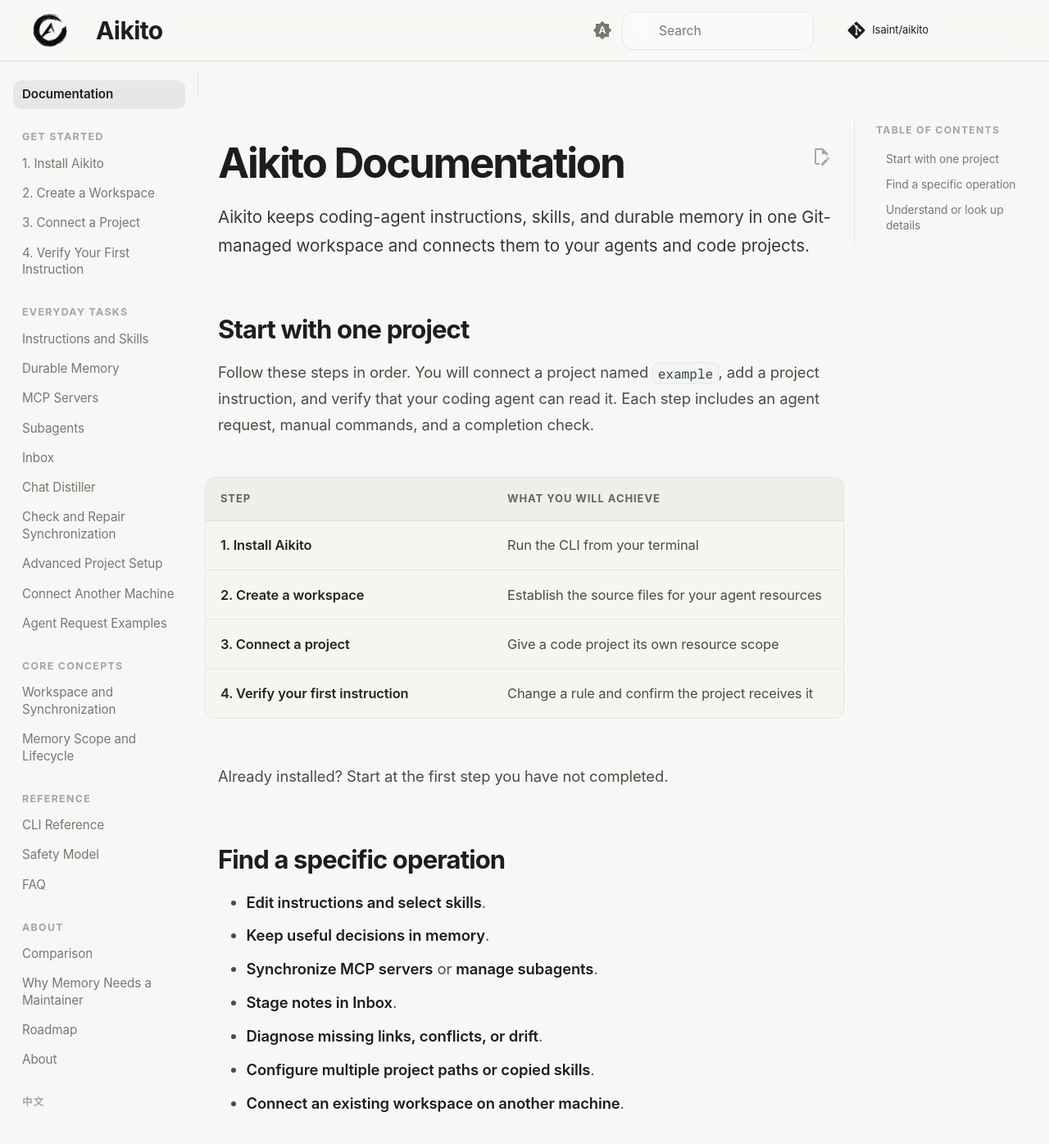
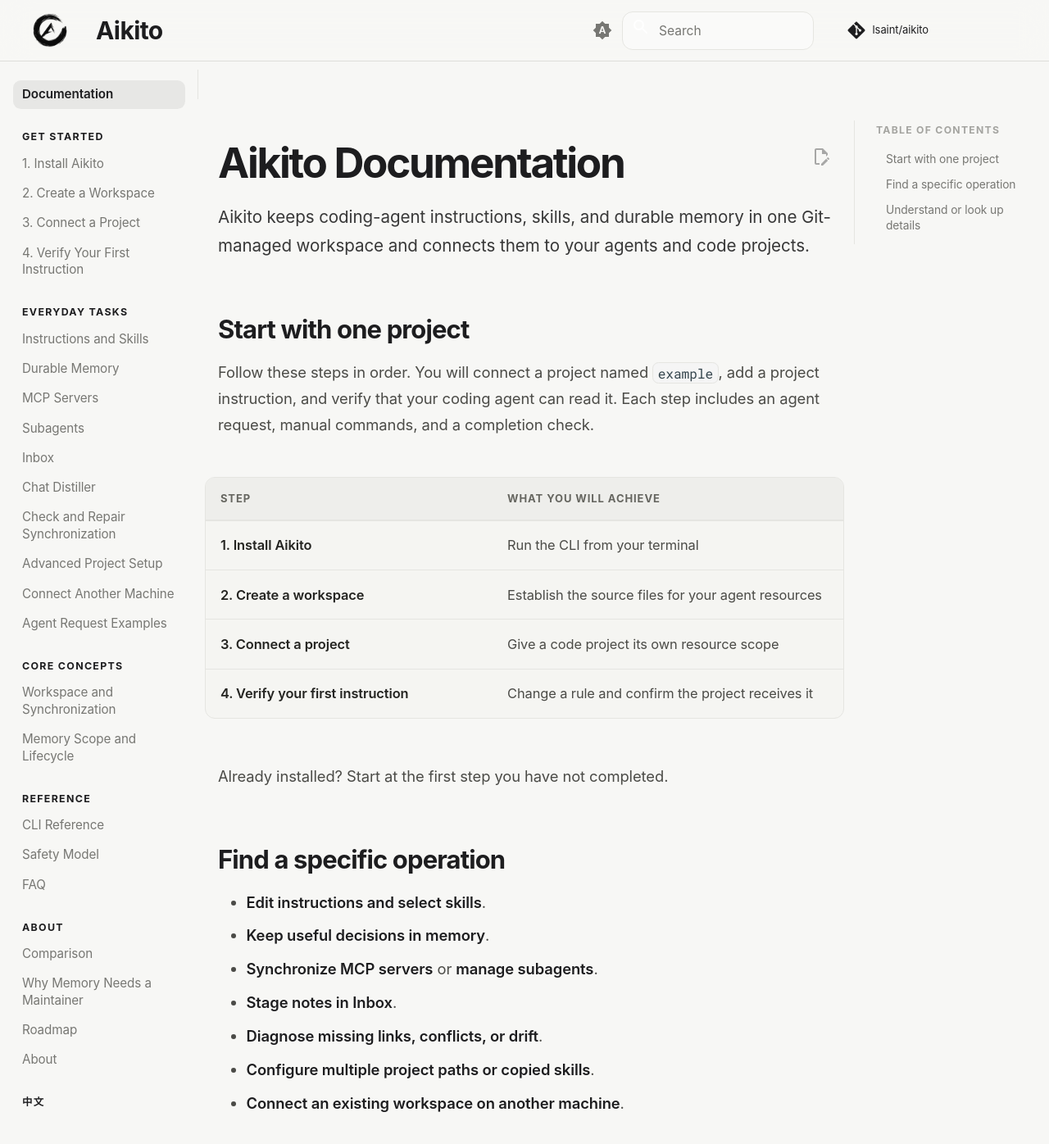
Before and after one commit to lsaint/aikito, an MkDocs documentation site: the page built from docs/index.md, in a window 1280 px wide and 1400 px high. Shown: the top 1396 px of the window at 82% size. Built offline with MkDocs 1.6.1 and Material for MkDocs 9.7.7, drawn with Linux system fonts in a browser that asks for light colours; comment, search, counter and statistics services are not loaded.

Commit message:
docs: darken primary sidebar section headings

```diff
--- a/docs/stylesheets/modern.css
+++ b/docs/stylesheets/modern.css
@@ -238,7 +238,7 @@
   margin-top: 1.05rem;
   padding-block: 0.26rem;
   background: transparent;
-  color: var(--aikito-faint);
+  color: var(--aikito-text);
   font-size: 0.62rem;
   font-weight: 720;
   letter-spacing: 0.105em;
@@ -248,7 +248,7 @@
 .md-nav--primary > .md-nav__list > .md-nav__item--nested > .md-nav__link:hover,
 .md-nav--primary > .md-nav__list > .md-nav__item--section > .md-nav__link:hover {
   background: transparent;
-  color: var(--aikito-muted);
+  color: var(--aikito-text);
 }
 
 /* ---------- Right table of contents ---------- */
```
